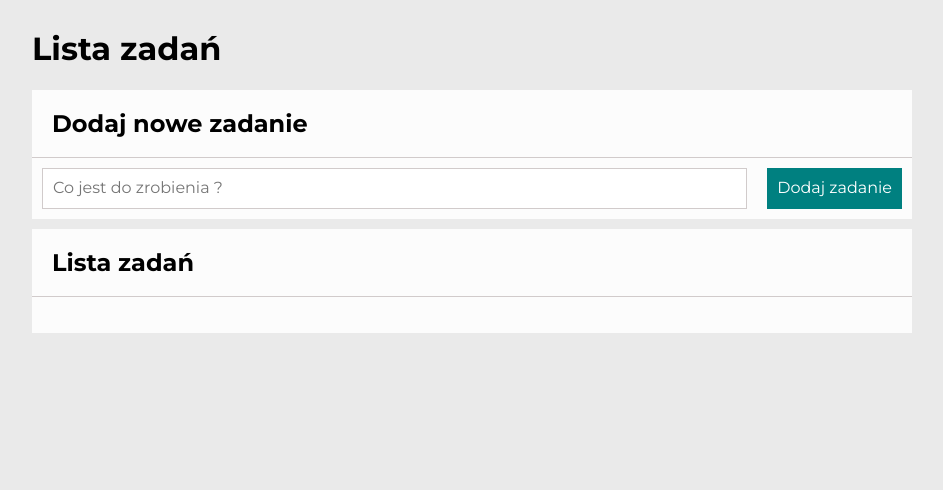
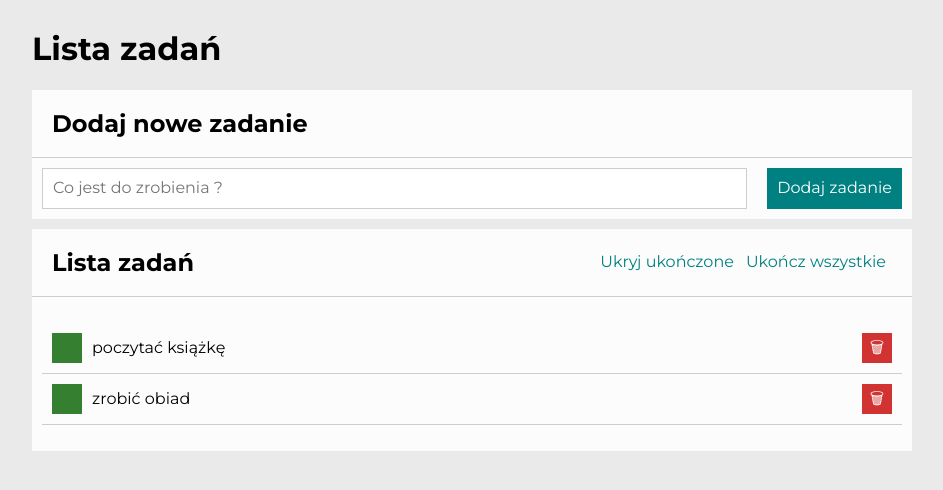
Before and after one commit to WiktoriaNizielska/todo-list-react, a React (Create React App) app: page / in a window 1280 px wide. Shown: the top 490 px of the page, without its empty margins (168-1111 px from the left). Built offline with nearby package versions, Linux system fonts and the light colour scheme.

Commit message:
example tasks added

```diff
--- a/src/features/tasks/tasksSlice.js
+++ b/src/features/tasks/tasksSlice.js
@@ -3,7 +3,18 @@ import { createSlice } from '@reduxjs/toolkit';
 const tasksSlice = createSlice({
   name: 'tasks',
   initialState: {
-    tasks: [],
+    tasks: [
+      {
+        content: "poczytać książkę",
+        done: false,
+        id: 1,
+      },
+      {
+        content: "zrobić obiad",
+        done: false,
+        id: 2,
+      },
+    ],
     hideDone: false,
   },
   reducers: {
```
